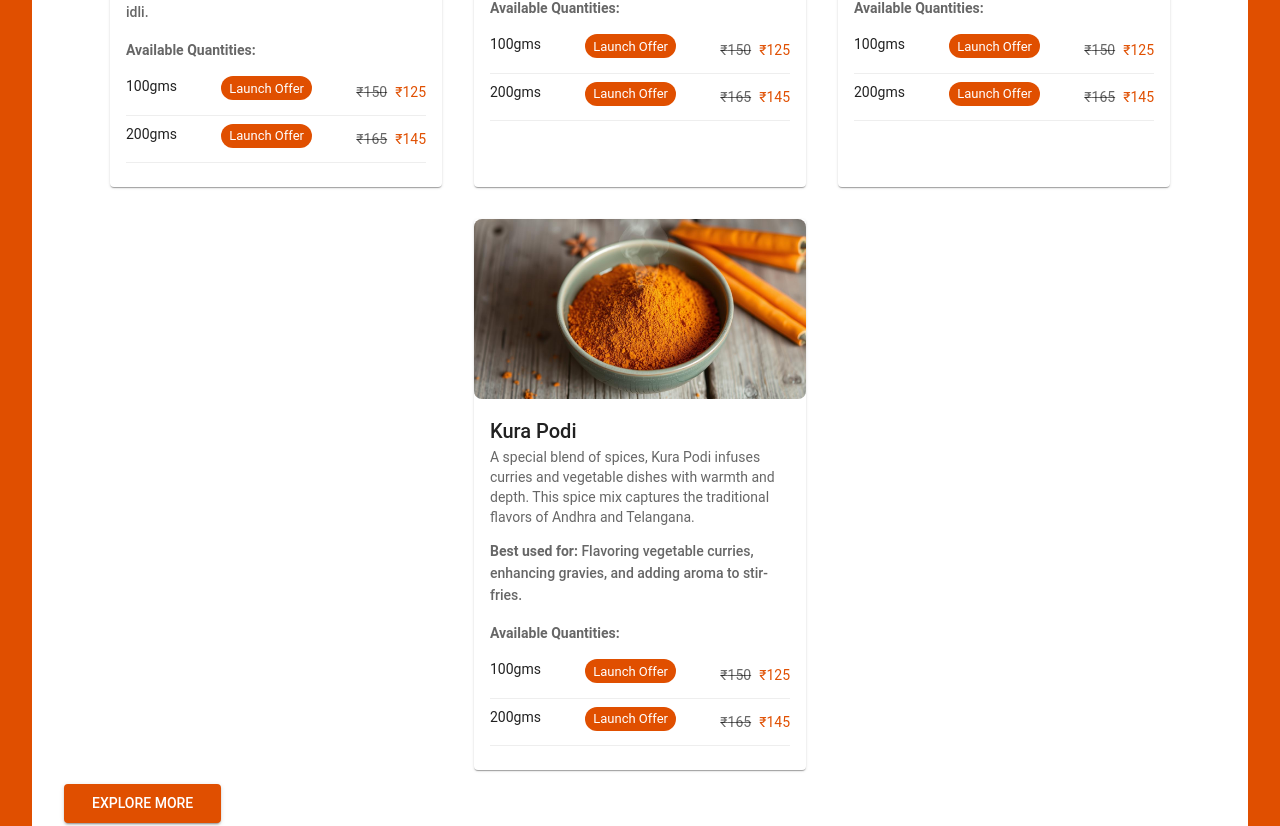
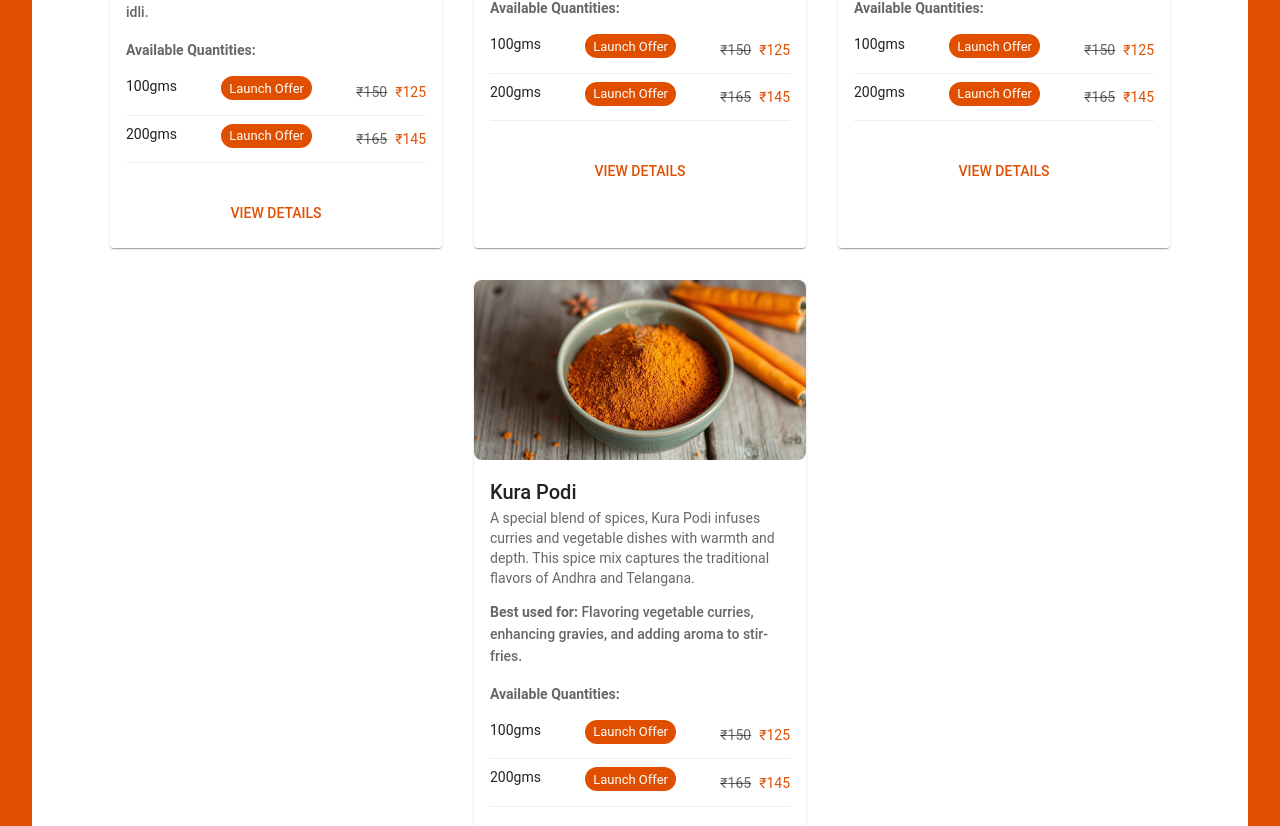
Before and after one commit to SubrahmanyamYvs/SuchitraFoods, a Next.js app: page / in a window 1280 px wide. Shown: the part 876-1702 px from the top of the page. Built offline with nearby package versions, Linux system fonts and the light colour scheme.

Commit message:
Added link to signature products

```diff
--- a/components/SignatureProducts.js
+++ b/components/SignatureProducts.js
@@ -8,6 +8,7 @@ import {
   CardContent,
   Button,
   Chip,
+  Link,
 } from '@mui/material';
 
 import { useRouter } from 'next/router';
@@ -204,16 +205,21 @@ const SignatureProducts = () => {
                     </Box>
                   </Box>
                 </CardContent>
-                {/* <Box
+                <Box
                   sx={{
                     padding: '1em',
                     display: 'flex',
                     justifyContent: 'space-around',
                   }}
                 >
-                  <Button variant="outlined">Add to Cart</Button>
-                  <Button variant="text">View Details</Button>
-                </Box> */}
+                  <Button
+                    variant="text"
+                    component={Link}
+                    href={`/product/${product.product_id}`}
+                  >
+                    View Details
+                  </Button>
+                </Box>
               </Card>
             </Grid>
           ))}
```
